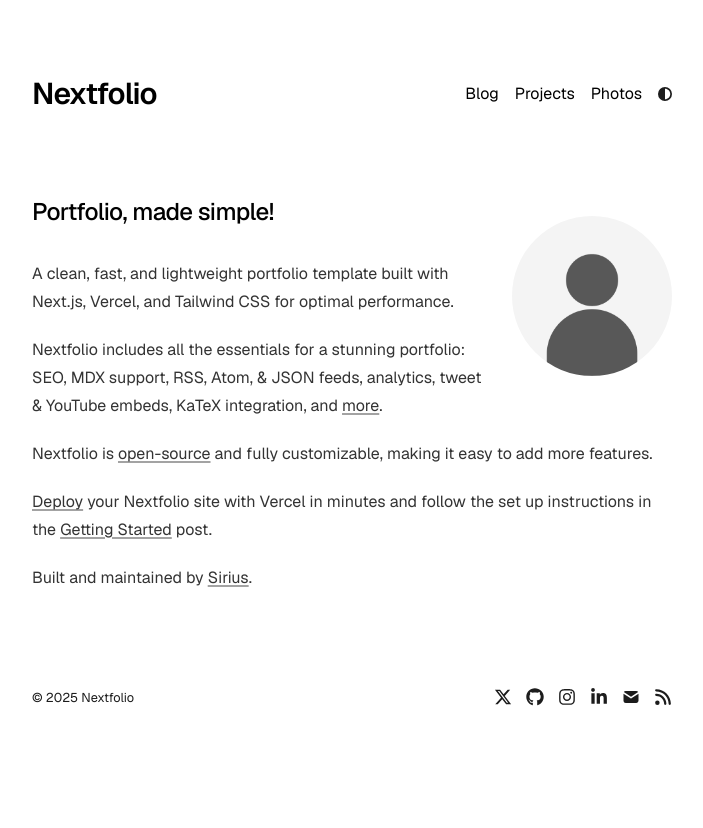
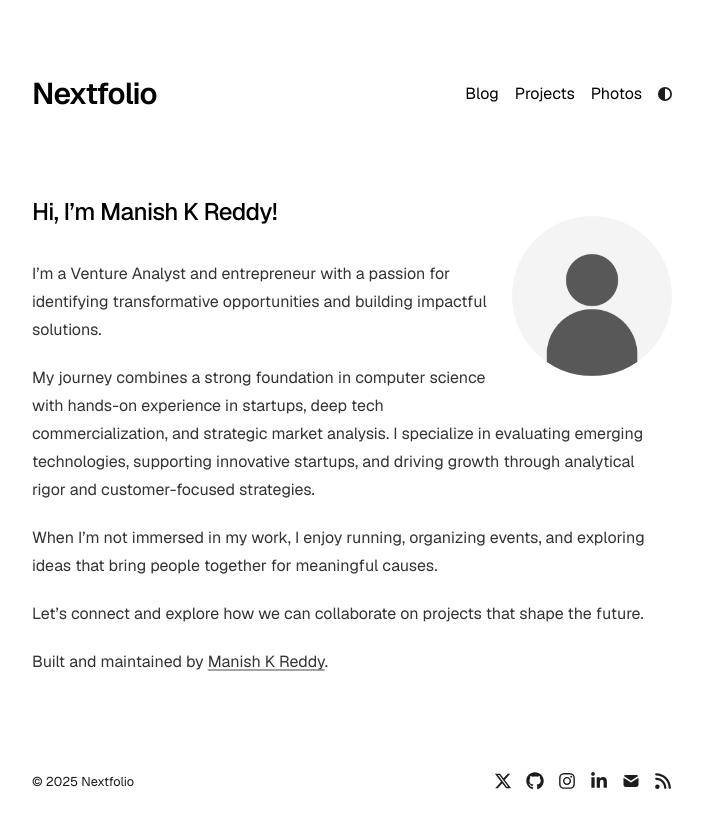
Before and after one commit to kredd10/website, a Next.js app: page / in a window 1280 px wide. Shown: the top 828 px of the page, without its empty margins (288-991 px from the left). Built offline with nearby package versions, Linux system fonts and the light colour scheme.

Commit message:
Update page.tsx

```diff
--- a/app/page.tsx
+++ b/app/page.tsx
@@ -4,10 +4,10 @@
 export default function Page() {
   return (
     <section>
-      <a href={socialLinks.twitter} target="_blank">
+      <a href={socialLinks.linkedin} target="_blank">
         <Image
           src="/profile.png"
-          alt="Profile photo"
+          alt="Manish K Reddy"
           className="rounded-full bg-gray-100 block lg:mt-5 mt-0 lg:mb-5 mb-10 mx-auto sm:float-right sm:ml-5 sm:mb-5 grayscale hover:grayscale-0"
           unoptimized
           width={160}
@@ -17,48 +17,33 @@
       </a>
 
       <h1 className="mb-8 text-2xl font-medium tracking-tight">
-        Portfolio, made simple!
+        Hi, I’m Manish K Reddy!
       </h1>
 
       <div className="prose prose-neutral dark:prose-invert">
         <p>
-          A clean, fast, and lightweight portfolio template built with Next.js,
-          Vercel, and Tailwind CSS for optimal performance.
+          I’m a Venture Analyst and entrepreneur with a passion for identifying
+          transformative opportunities and building impactful solutions.
         </p>
         <p>
-          Nextfolio includes all the essentials for a stunning portfolio: SEO,
-          MDX support, RSS, Atom, & JSON feeds, analytics, tweet & YouTube
-          embeds, KaTeX integration, and{" "}
-          <a
-            target="_blank"
-            href="https://github.com/1msirius/Nextfolio?tab=readme-ov-file#features"
-          >
-            more
-          </a>
-          .
+          My journey combines a strong foundation in computer science with hands-on
+          experience in startups, deep tech commercialization, and strategic market
+          analysis. I specialize in evaluating emerging technologies, supporting
+          innovative startups, and driving growth through analytical rigor and
+          customer-focused strategies.
         </p>
         <p>
-          Nextfolio is{" "}
-          <a href={socialLinks.github} target="_blank">
-            open-source
-          </a>{" "}
-          and fully customizable, making it easy to add more features.
+          When I’m not immersed in my work, I enjoy running, organizing events,
+          and exploring ideas that bring people together for meaningful causes.
         </p>
         <p>
-          <a
-            href="https://vercel.com/new/clone?repository-url=https%3A%2F%2Fgithub.com%2F1msirius%2FNextfolio"
-            target="_blank"
-          >
-            Deploy
-          </a>{" "}
-          your Nextfolio site with Vercel in minutes and follow the set up
-          instructions in the{" "}
-          <a href="/blog/getting-started">Getting Started</a> post.
+          Let’s connect and explore how we can collaborate on projects that
+          shape the future.
         </p>
         <p>
           Built and maintained by{" "}
-          <a href="https://imsirius.xyz/" target="_blank">
-            Sirius
+          <a href={socialLinks.linkedin} target="_blank">
+            Manish K Reddy
           </a>
           .
         </p>
```
